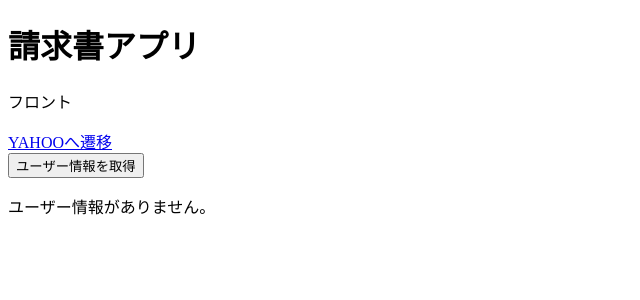
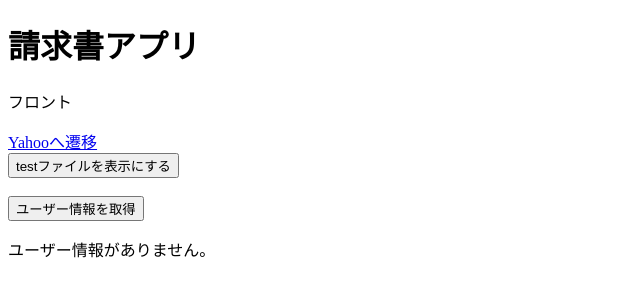
Before and after one commit to Invoice-ti-mukaihatu/invoice_front, a React app: page / in a window 1280 px wide. Shown: the top 300 px of the page, without its empty margins (0-640 px from the left). Built offline with nearby package versions, Linux system fonts and the light colour scheme; the HTML template or start-up script is replaced by a standard one.

Commit message:
シングルページ遷移完了

```diff
--- a/package.json
+++ b/package.json
@@ -14,7 +14,8 @@
     "@types/react": "^18.0.15",
     "@types/react-dom": "^18.0.6",
     "react": "^18.2.0",
-    "react-dom": "^18.2.0"
+    "react-dom": "^18.2.0",
+    "react-router-dom": "^6.14.1"
   },
   "devDependencies": {
     "ts-loader": "^9.3.1",
--- a/src/App.tsx
+++ b/src/App.tsx
@@ -1,33 +1,66 @@
 import React, { useState } from "react";
+import { BrowserRouter as Router, Link, Route, Routes } from "react-router-dom";
+import { TestPage } from "./test";
 
 export const App = () => {
+    // User型の配列と、その状態を管理するためのuseStateフックを定義
     const [users, setUsers] = useState<User[]>([]);
+    // TestPageコンポーネントの表示状態を管理するためのuseStateフックを定義
+    const [testPage, setTestPage] = useState(false);
 
-    // User型のインターフェースを定義する
+    // User型のインターフェースを定義
     interface User {
         id: number;
+        name: string;
         mail: string;
     }
 
+    //ボタンクリック時の処理を定義する関数
     const handleButtonClick = () => {
-        fetch("http://localhost:3000/api/users") // バックエンドのポート番号を指定
-        .then(response => response.json())
+        // バックエンドのAPIエンドポイントからユーザー情報を取得するためのfetchリクエストを送信する
+        fetch("http://localhost:3000/api/users")
+            // レスポンスをJSON形式に変換
+            .then(response => response.json())
+            // 取得したユーザー情報をusersの状態にセット
             .then(data => setUsers(data))
+            // エラーハンドリング
             .catch(error => console.error(error));
+    };
+
+    //ボタンクリック時の処理を定義する関数
+    const testButtonClick = () => {
+        // TestPageの表示をtrueにする
+        // if (testPage == false) {
+        //     setTestPage(true);
+        // }else{
+        //     setTestPage(false);
+        // }
+        setTestPage(!testPage);
     };
 
     return (
         <div>
             <h1>請求書アプリ</h1>
             <p>フロント</p>
-            <a href="https://www.yahoo.co.jp/">YAHOOへ遷移</a><br />
+            <a href="https://www.yahoo.co.jp/">Yahooへ遷移</a>
+            <br />
 
+            <button onClick={testButtonClick}>testファイルを{testPage ? "非表示" : "表示"}にする</button>
+            <br />
+            {testPage && <TestPage />}
+            <br />
+
+            {/*  */}
             <button onClick={handleButtonClick}>ユーザー情報を取得</button>
-
+            {/* ボタンクリックでDBからレコード取得 */}
             {users.length > 0 ? (
                 <ul>
+                    {/* 取得した情報を表示 */}
                     {users.map(user => (
-                        <li key={user.id}>{user.mail}</li>
+                        <li key={user.id}>
+                            名前:{user.name} <br />
+                            メールアドレス:{user.mail}
+                        </li>
                     ))}
                 </ul>
             ) : (
--- /dev/null
+++ b/src/test.tsx
@@ -0,0 +1,10 @@
+import React from "react";
+
+export const TestPage = () => {
+    return (
+        <div>
+            <h1>別ファイル画面</h1>
+            <p>これは別のファイルに遷移した画面です。</p>
+        </div>
+    );
+};
```
Also changed, not shown: 1 other file (tests, documents, lock files or other folders).
